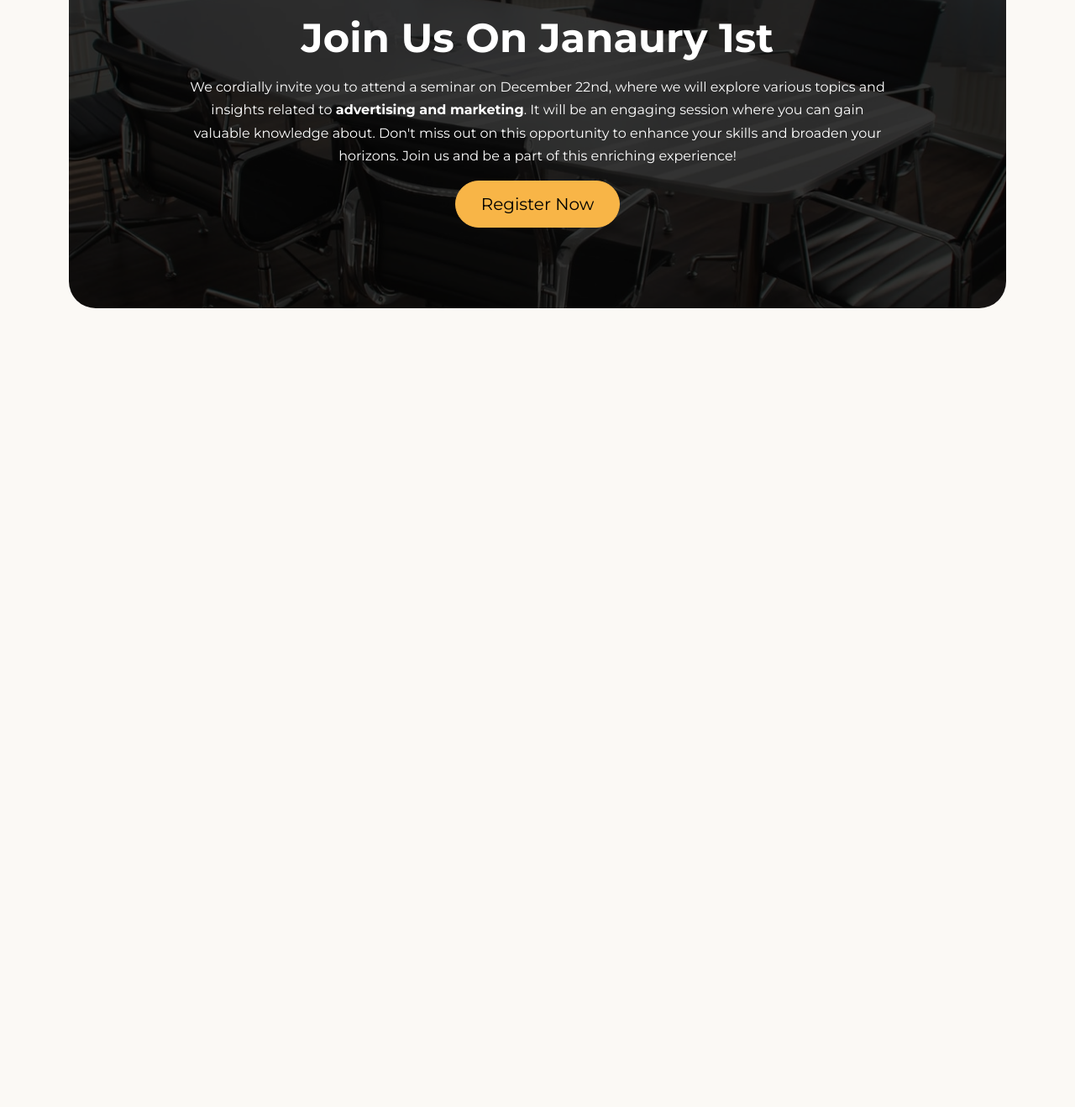
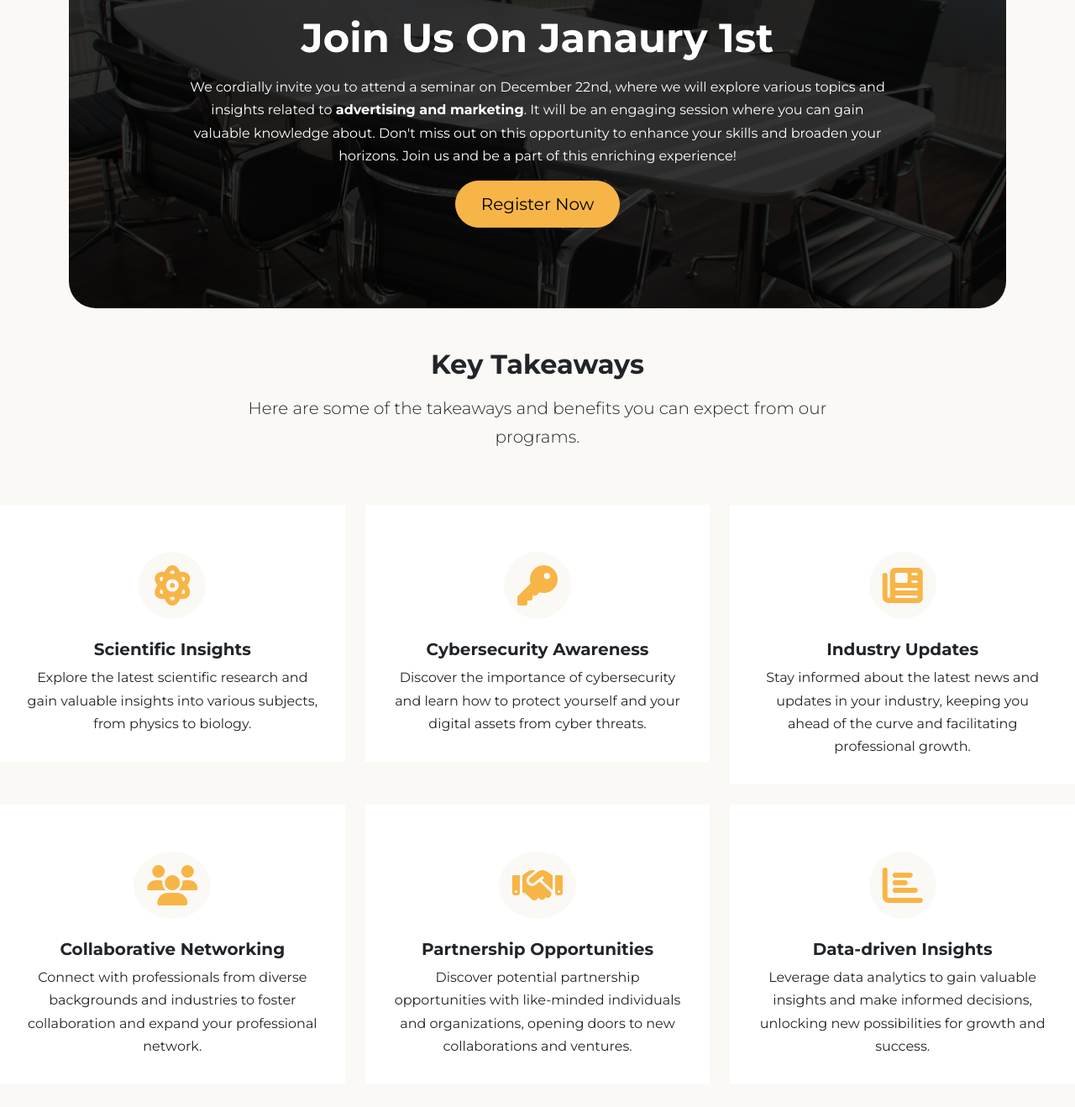
Before and after one commit to JunaidQureshi05/corso, a website: page index.html in a window 1280 px wide. Shown: the part 4220-5538 px from the top of the page at 84% size. Before the commit the page ends 4635 px from the top, so only its background shows below. Drawn offline with nearby package versions, Linux system fonts and the light colour scheme; files that its build step writes are made by us from their sources.

Commit message:
takeaways

```diff
--- a/index.html
+++ b/index.html
@@ -497,6 +497,116 @@
         </div>
       </div>
     </section>
+
+    <!-- Takeways -->
+    <section id="takeaways" class="takeaways my-5 bg-light">
+      <div class="container">
+        <div class="row text-center mb-5">
+          <div class="col-md-8 offset-md-2">
+            <h2>Key Takeaways</h2>
+            <p class="lead">
+              Here are some of the takeaways and benefits you can expect from
+              our programs.
+            </p>
+          </div>
+        </div>
+      </div>
+      <!-- Row 1 -->
+      <div class="row">
+        <div class="col-md-4">
+          <div class="card mb-4 rounded-0 border-0 p-3">
+            <div class="card-body text-center">
+              <i
+                class="fas fa-atom fa-3x text-primary bg-light rounded-circle p-3 my-4"
+              ></i>
+              <h5 class="card-title">Scientific Insights</h5>
+              <p class="card-text">
+                Explore the latest scientific research and gain valuable
+                insights into various subjects, from physics to biology.
+              </p>
+            </div>
+          </div>
+        </div>
+        <div class="col-md-4">
+          <div class="card mb-4 rounded-0 border-0 p-3">
+            <div class="card-body text-center">
+              <i
+                class="fas fa-key fa-3x text-primary bg-light rounded-circle p-3 my-4"
+              ></i>
+              <h5 class="card-title">Cybersecurity Awareness</h5>
+              <p class="card-text">
+                Discover the importance of cybersecurity and learn how to
+                protect yourself and your digital assets from cyber threats.
+              </p>
+            </div>
+          </div>
+        </div>
+
+        <div class="col-md-4">
+          <div class="card mb-4 rounded-0 border-0 p-3">
+            <div class="card-body text-center">
+              <i
+                class="fas fa-newspaper fa-3x text-primary bg-light rounded-circle p-3 my-4"
+              ></i>
+              <h5 class="card-title">Industry Updates</h5>
+              <p class="card-text">
+                Stay informed about the latest news and updates in your
+                industry, keeping you ahead of the curve and facilitating
+                professional growth.
+              </p>
+            </div>
+          </div>
+        </div>
+
+        <!-- Row 2 -->
+        <div class="col-md-4">
+          <div class="card mb-4 rounded-0 border-0 p-3">
+            <div class="card-body text-center">
+              <i
+                class="fas fa-users fa-3x text-primary bg-light rounded-circle p-3 my-4"
+              ></i>
+              <h5 class="card-title">Collaborative Networking</h5>
+              <p class="card-text">
+                Connect with professionals from diverse backgrounds and
+                industries to foster collaboration and expand your professional
+                network.
+              </p>
+            </div>
+          </div>
+        </div>
+
+        <div class="col-md-4">
+          <div class="card mb-4 rounded-0 border-0 p-3">
+            <div class="card-body text-center">
+              <i
+                class="fas fa-handshake fa-3x text-primary bg-light rounded-circle p-3 my-4"
+              ></i>
+              <h5 class="card-title">Partnership Opportunities</h5>
+              <p class="card-text">
+                Discover potential partnership opportunities with like-minded
+                individuals and organizations, opening doors to new
+                collaborations and ventures.
+              </p>
+            </div>
+          </div>
+        </div>
+        <div class="col-md-4">
+          <div class="card mb-4 rounded-0 border-0 p-3">
+            <div class="card-body text-center">
+              <i
+                class="fas fa-chart-bar fa-3x text-primary bg-light rounded-circle p-3 my-4"
+              ></i>
+              <h5 class="card-title">Data-driven Insights</h5>
+              <p class="card-text">
+                Leverage data analytics to gain valuable insights and make
+                informed decisions, unlocking new possibilities for growth and
+                success.
+              </p>
+            </div>
+          </div>
+        </div>
+      </div>
+    </section>
     <script src="js/bootstrap.bundle.min.js"></script>
     <script src="js/script.js"></script>
   </body>
```
